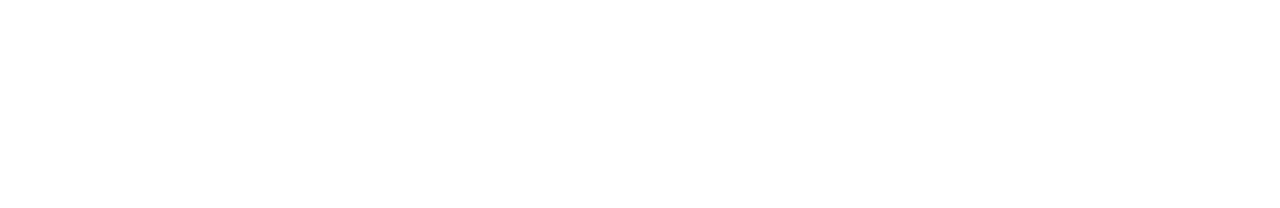
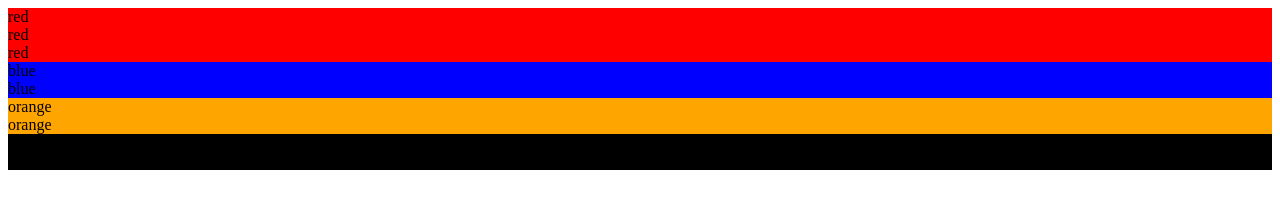
Before and after one commit to ciara-gospel/ciara-gospel, a plain HTML site: page index.html in a window 1280 px wide. Drawn offline with Linux system fonts and the light colour scheme.

Commit message:
styling my project

```diff
--- a/index.html
+++ b/index.html
@@ -3,19 +3,20 @@
 <head>
     <meta charset="UTF-8">
     <meta name="viewport" content="width=device-width, initial-scale=1.0">
+    <link rel="stylesheet" href="style.css">
     <title>Document</title>
 </head>
 <body>
     <div class="color-pallette">
-      <div class="red"></div>
-      <div class="red"></div>
-      <div class="red"></div>
-      <div class="blue"></div>
-      <div class="blue"></div>
-      <div class="orange"></div>
-      <div class="orange"></div>
-      <div class="black"></div>
-      <div class="black"></div>
+      <div class="red">red</div>
+      <div class="red">red</div>
+      <div class="red">red</div>
+      <div class="blue">blue</div>
+      <div class="blue">blue</div>
+      <div class="orange">orange</div>
+      <div class="orange">orange</div>
+      <div class="black">black</div>
+      <div class="black">black</div>
     </div>
 </body>
 </html>
```
